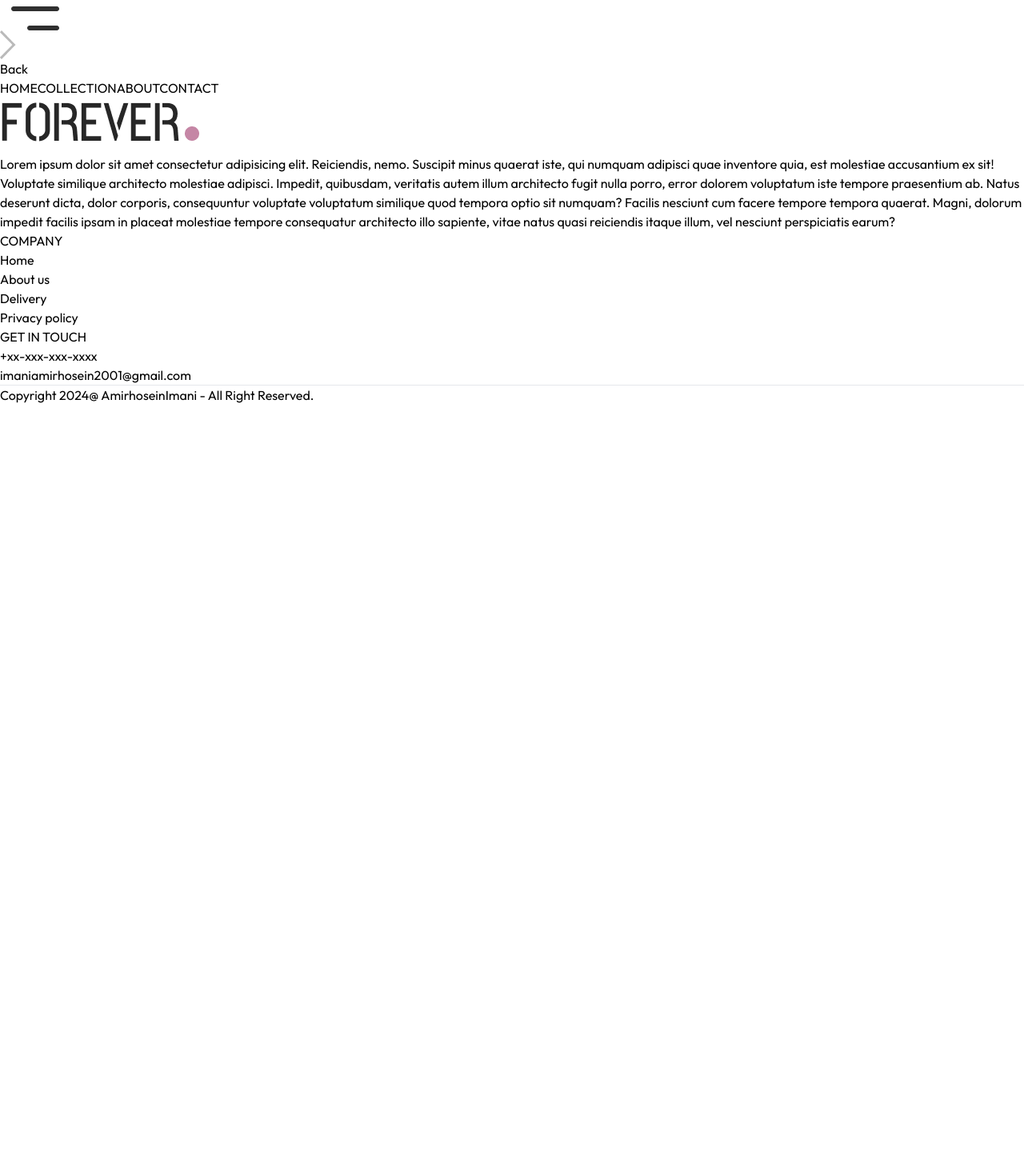
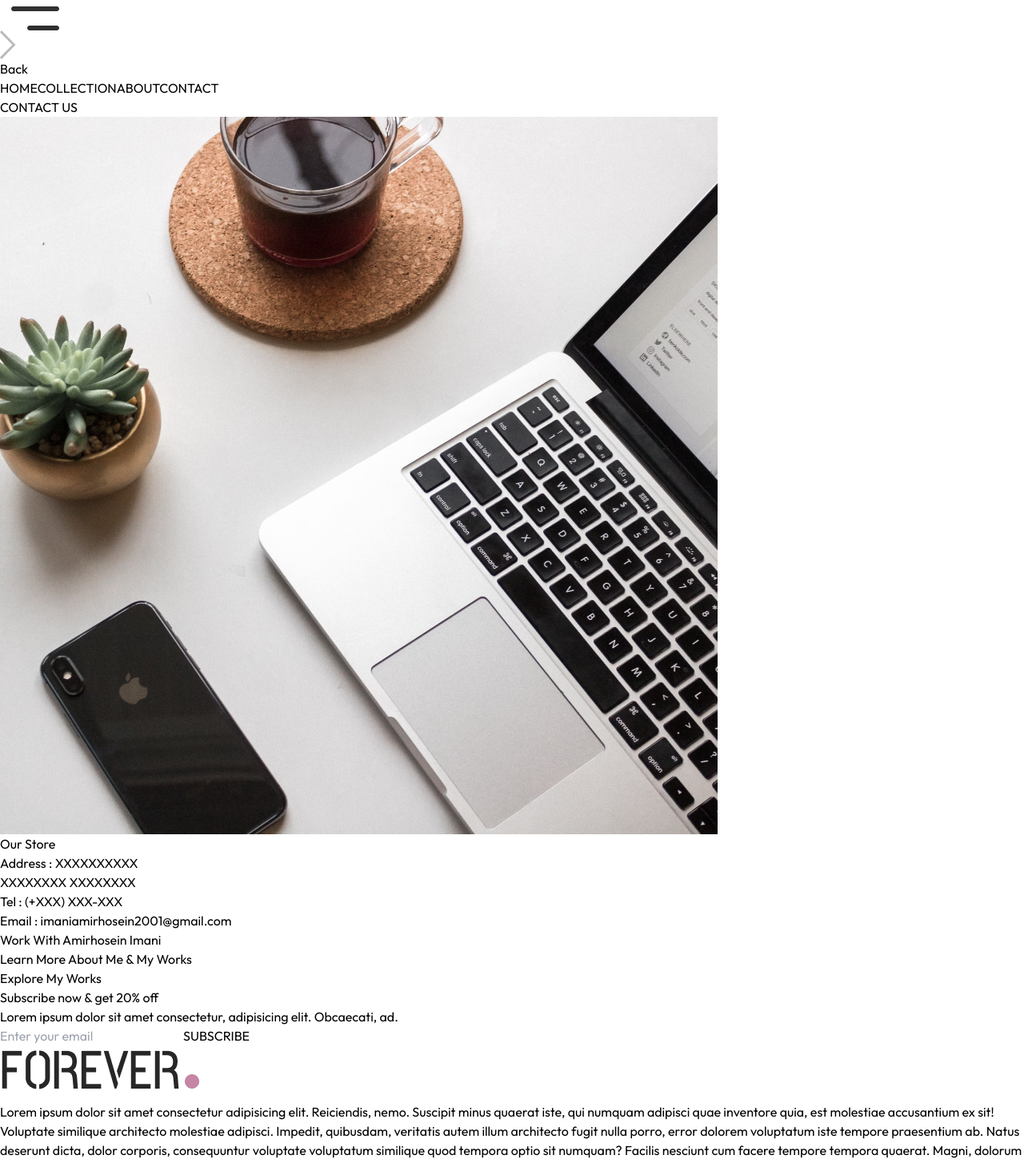
Before and after one commit to Amirhosein-Imani/ecommerce-app, a React (Vite) app in the folder frontend/: page /contact in a window 1280 px wide. Shown: the part 400-1854 px from the top of the page at 80% size. Before the commit the page ends 906 px from the top, so only its background shows below. Built offline with nearby package versions, Linux system fonts and the light colour scheme.

Commit message:
Finish contact page

```diff
--- a/frontend/src/pages/Contact.jsx
+++ b/frontend/src/pages/Contact.jsx
@@ -1,8 +1,42 @@
 import React from 'react'
+import Title from '../components/Title'
+import { assets } from '../assets/assets'
+import NewsLetterBox from '../components/NewsLetterBox'
 
 const Contact = () => {
+
   return (
-    <div></div>
+
+    <div>
+
+      <div className='text-center text-2xl border-t pt-10'>
+
+        <Title text1={'CONTACT'} text2={'US'}/>
+
+      </div>
+
+      <div className='flex flex-col my-10 justify-center md:flex-row gap-10 mb-28'>
+
+        <img src={assets.contact_img} alt="Contact Image" className='w-full md:max-w-[480px]' />
+
+        <div className='flex flex-col justify-center items-start gap-6'>
+
+          <p className='text-xl font-semibold text-gray-600'>Our Store</p>
+          <p className='text-gray-500'>Address : XXXXXXXXXX <br /> XXXXXXXX XXXXXXXX</p>
+          <p className='text-gray-500'>Tel : (+XXX) XXX-XXX <br /> Email : imaniamirhosein2001@gmail.com</p>
+          <p className='font-semibold text-xl text-gray-600'>Work With Amirhosein Imani</p>
+          <p className='text-gray-500'>Learn More About Me & My Works</p>
+
+          <button className='border border-black px-8 py-4 text-sm hover:bg-black hover:text-white transition-all duration-500'>Explore My Works</button>
+
+        </div>
+
+      </div>
+
+      <NewsLetterBox />
+
+    </div>
+
   )
 }
 
```
